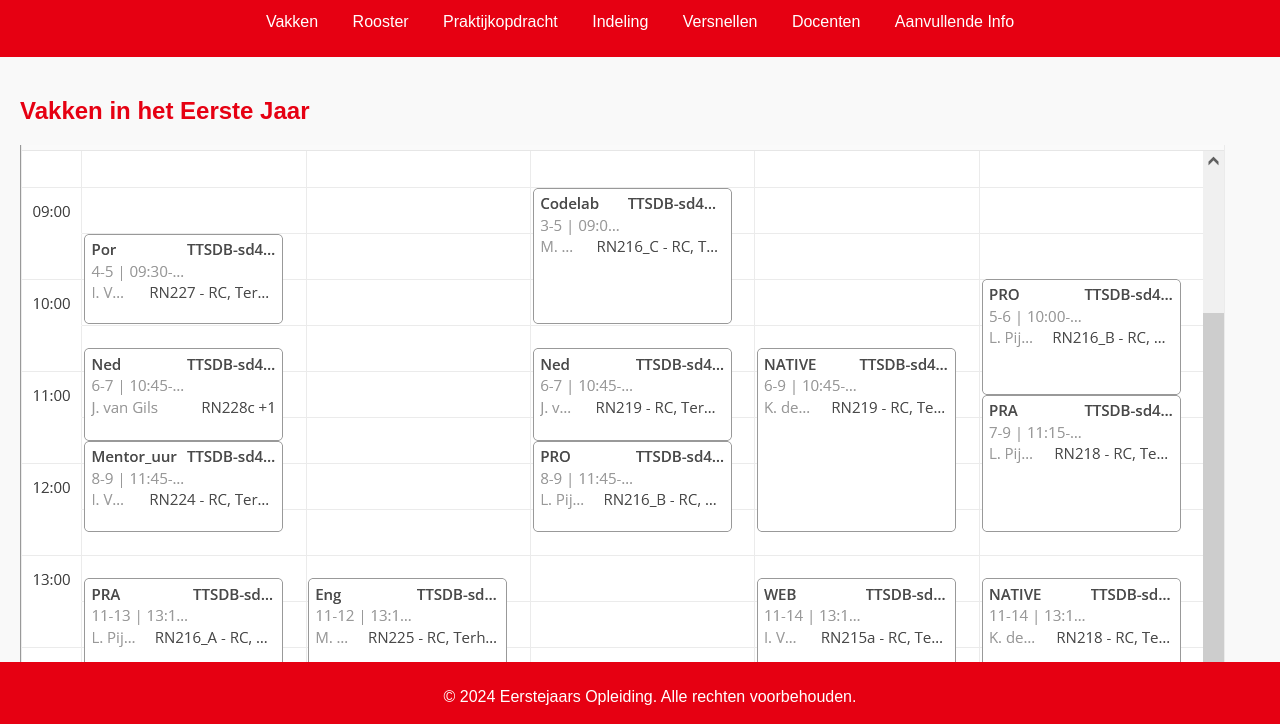
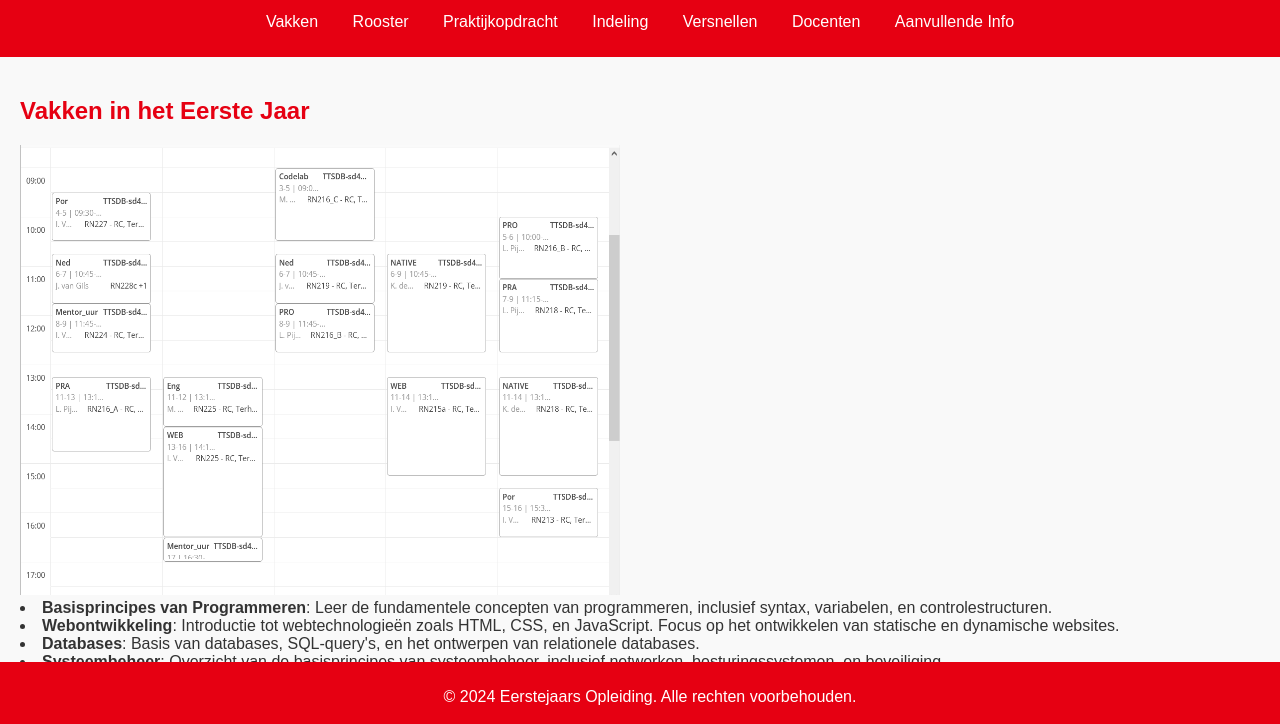
Before and after one commit to egeraat/pra1_blokC_website, a plain HTML site: page index.html in a window 1280 px wide. Shown: the part 68-792 px from the top of the page. Drawn offline with Linux system fonts and the light colour scheme; files whose address does not match are found by name.

Commit message:
<img> kleiner gemaakt met css

```diff
--- a/styles.css
+++ b/styles.css
@@ -51,6 +51,12 @@ table, th, td {
     border: 1px solid #ccc;
 }
 
+img {
+    width: 600px;
+    height: 450px;
+}
+
+
 th, td {
     padding: 10px;
     text-align: left;
```
